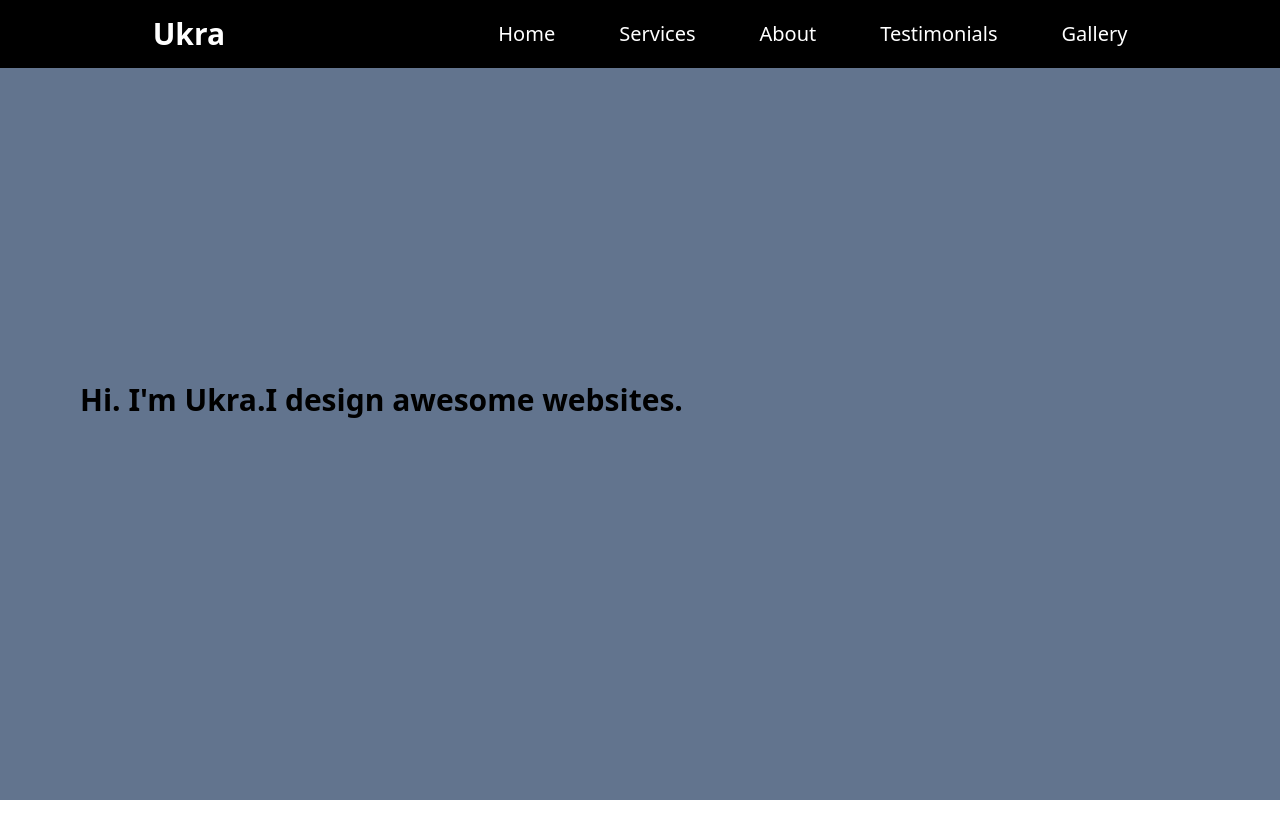
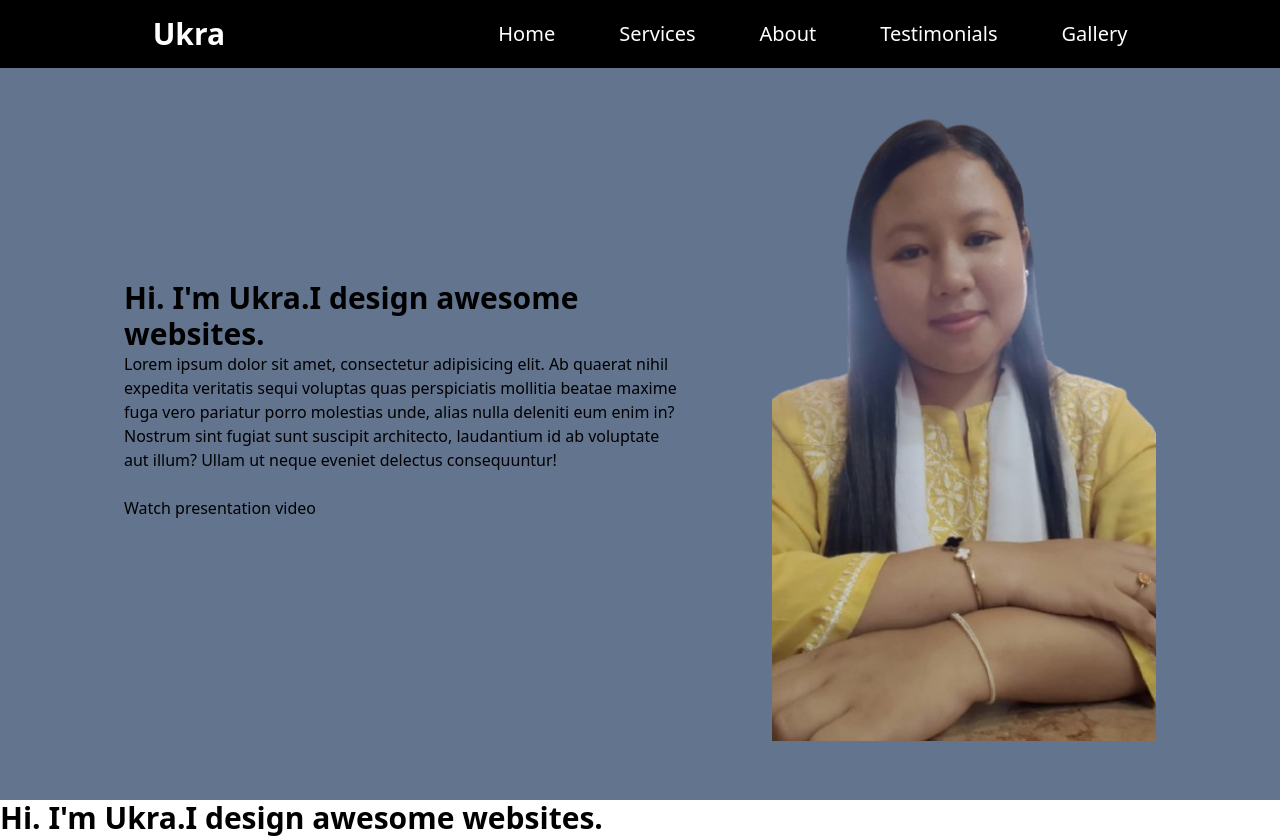
Before and after one commit to ukra-marma/Portfolio-ukra, a plain HTML site: page index.html in a window 1280 px wide. Before the commit the page ends 800 px from the top, so only its background shows below. Drawn offline with nearby package versions, Linux system fonts and the light colour scheme.

Commit message:
header section created

```diff
--- a/index.html
+++ b/index.html
@@ -22,8 +22,21 @@
             <li><a href="">Gallery</a></li>
         </ul>
     </nav>
-    <div class="h-screen bg-slate-500 p-20 flex items-center">
-        <h1 class="text-3xl font-bold">Hi. I'm Ukra.I design awesome websites.</h1>
+
+    <!-- header section -->
+    <div class="h-screen bg-slate-500 px-20 flex items-center justify-around">
+        <div class="w-1/2">
+            <h1 class="text-3xl font-bold">Hi. I'm Ukra.I design awesome websites.</h1>
+            <p>Lorem ipsum dolor sit amet, consectetur adipisicing elit. Ab quaerat nihil expedita veritatis sequi voluptas quas perspiciatis mollitia beatae maxime fuga vero pariatur porro molestias unde, alias nulla deleniti eum enim in? Nostrum sint fugiat sunt suscipit architecto, laudantium id ab voluptate aut illum? Ullam ut neque eveniet delectus consequuntur!
+            </p>
+            <div>
+                <button></button>
+                <p>Watch presentation video</p>
+            </div>
+         </div>
+         <img class="w-96" src="/bg pic.png" alt="">
     </div>
+
+
 </body>
-</html>
+</html><h1 class="text-3xl font-bold">Hi. I'm Ukra.I design awesome websites.</h1>
```
Also changed, not shown: 12-removebg-preview.png (added), 12.jpeg (added), bg pic.png (added).
